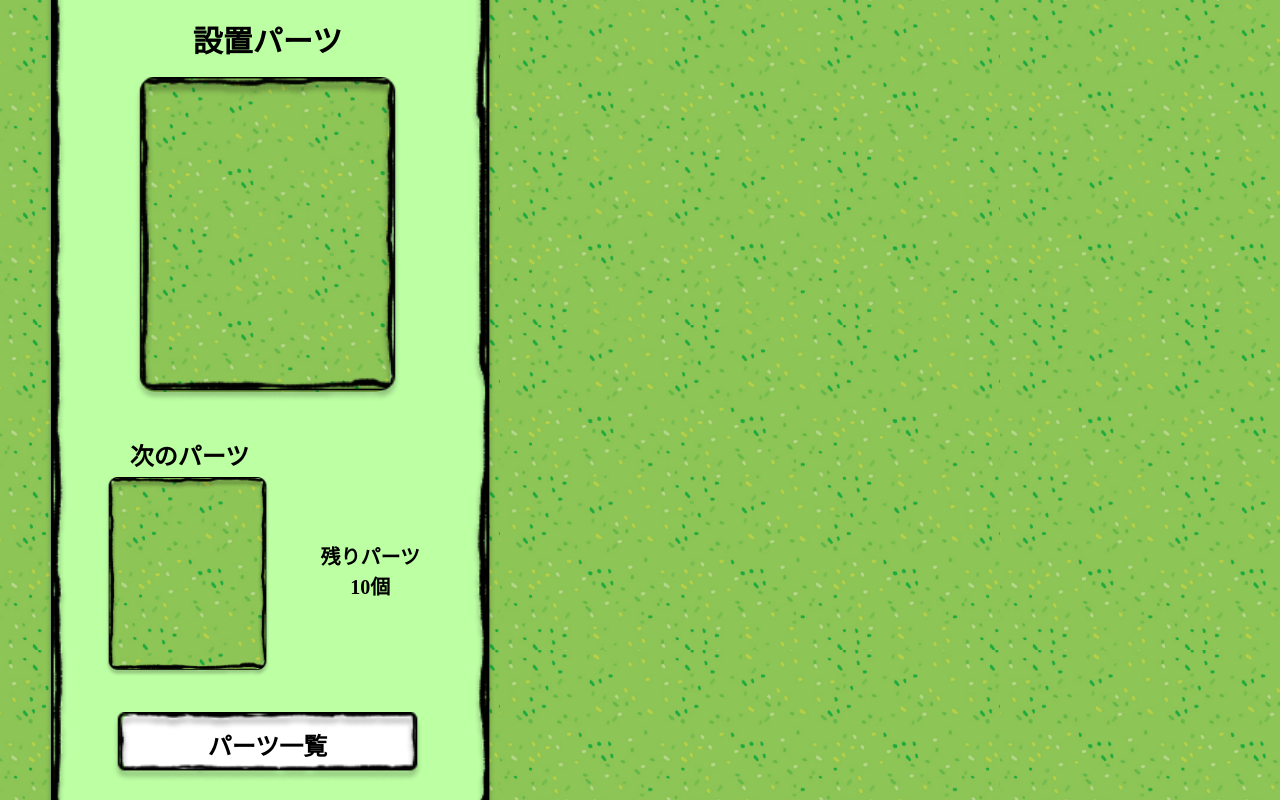
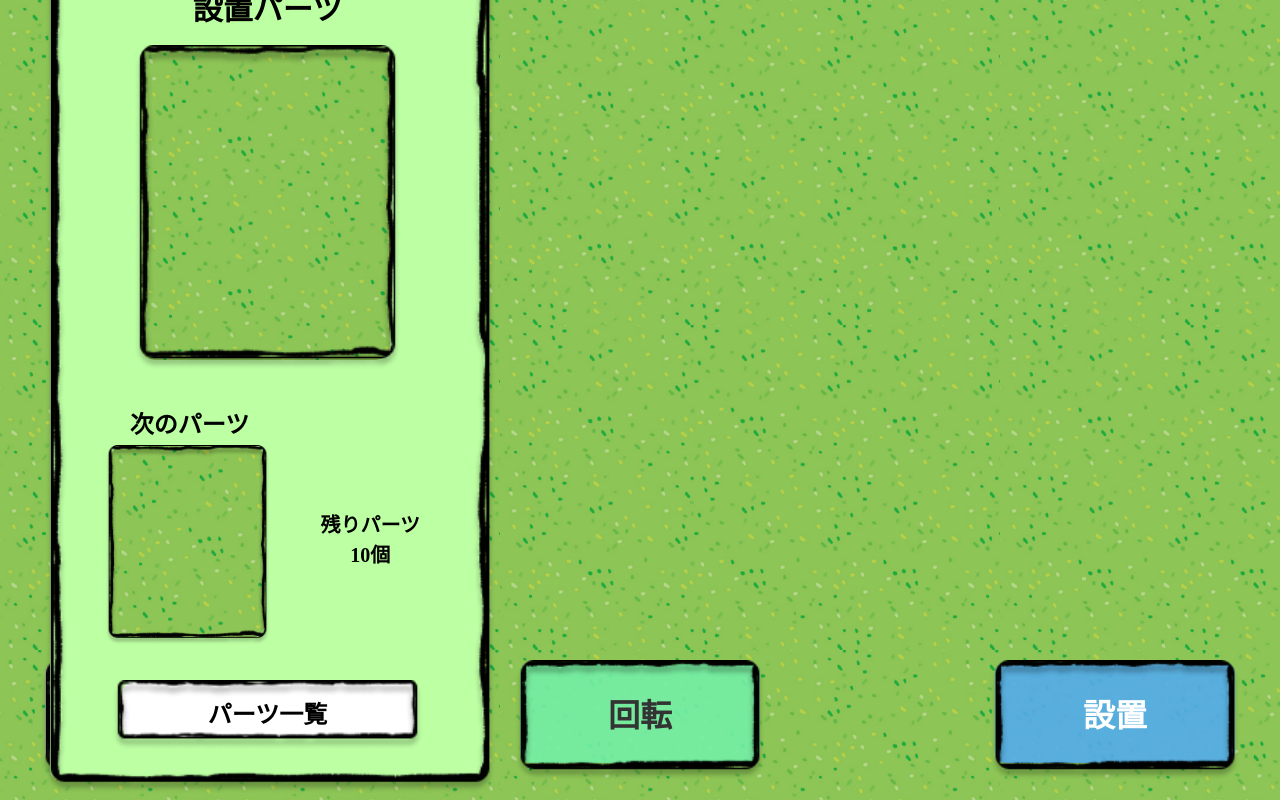
Before and after one commit to kc3hack/2025_1, a Next.js app in the folder frontend/: page /edit in a window 1280 px wide. Built offline with nearby package versions, Linux system fonts and the light colour scheme.

Commit message:
リタイア、回転、設置ボタンを作成、コンポーネントに分割

```diff
--- a/frontend/src/app/components/EditPartsMenu.module.css
+++ b/frontend/src/app/components/edit/EditPartsMenu.module.css
@@ -1,7 +1,7 @@
 .editMenuContainer {
     position: fixed;
     left: 45px;
-    top: 50%;
+    top: 46%;
     transform: translateY(-50%);
     width: 450px;
     height: 850px;
--- /dev/null
+++ b/frontend/src/app/components/edit/NextButton.module.css
@@ -0,0 +1,61 @@
+.button {
+    position: relative;
+    height: 120px;
+    width: 250px;
+}
+
+.left {
+    margin-left: 40px;
+}
+
+.right {
+    margin-right: 40px;
+}
+
+.buttonInner {
+    position: absolute;
+    top: 0;
+    left: 0;
+    width: 100%;
+    height: 100%;
+    background-image: url('/frame/nextButton.png');
+    background-size: 250px 120px;
+    background-position: center;
+    background-repeat: no-repeat;
+    z-index: 2;
+}
+
+.buttonContainer {
+    position: absolute;
+    top: 3px;
+    left: 5px;
+    width: calc(100% - 10px);
+    height: calc(100% - 20px);
+    display: flex;
+    justify-content: center;
+    align-items: center;
+    z-index: 1;
+    border-radius: 10px;
+}
+
+.buttonText {
+    font-size: 32px;
+    font-weight: bold;
+    color: #333;
+}
+
+.retire .buttonContainer {
+    background-color: rgba(255, 255, 255, 0.9);
+}
+
+.rotate .buttonContainer {
+    background-color: rgba(116, 239, 167, 0.9);
+}
+
+.place .buttonContainer {
+    background-color: rgba(83, 171, 237, 0.9);
+}
+
+.place .buttonText {
+    color: white;
+}
--- /dev/null
+++ b/frontend/src/app/components/edit/NextButton.tsx
@@ -0,0 +1,23 @@
+import styles from './NextButton.module.css'
+
+type ButtonPosition = 'left' | 'center' | 'right'
+type ButtonType = 'retire' | 'rotate' | 'place'
+
+interface NextButtonProps {
+    type: ButtonType
+    position: ButtonPosition
+    text: string
+}
+
+export default function NextButton({ type, position, text }: NextButtonProps) {
+    const buttonClass = `${styles.button} ${styles[type]} ${styles[position]}`
+
+    return (
+        <div className={buttonClass}>
+            <div className={styles.buttonInner}></div>
+            <div className={styles.buttonContainer}>
+                <span className={styles.buttonText}>{text}</span>
+            </div>
+        </div>
+    )
+}
--- a/frontend/src/app/edit/page.tsx
+++ b/frontend/src/app/edit/page.tsx
@@ -1,10 +1,16 @@
+import EditPartsMenu from '../components/edit/EditPartsMenu'
+import NextButton from '../components/edit/NextButton'
 import styles from './styles.module.css'
-import EditPartsMenu from '../components/EditPartsMenu'
 
 export default function EditPage() {
     return (
         <div className={styles.container}>
             <EditPartsMenu />
+            <div className={styles.buttonGroup}>
+                <NextButton type="retire" position="left" text="リタイア" />
+                <NextButton type="rotate" position="center" text="回転" />
+                <NextButton type="place" position="right" text="設置" />
+            </div>
         </div>
     )
 }
--- a/frontend/src/app/edit/styles.module.css
+++ b/frontend/src/app/edit/styles.module.css
@@ -8,3 +8,12 @@
     flex-direction: column;
     align-items: center;
 }
+
+.buttonGroup {
+    position: fixed;
+    bottom: 20px;
+    width: 100%;
+    display: flex;
+    justify-content: space-between;
+    padding: 0 120px;
+}
```
Also changed, not shown: frontend/src/app/components/edit/EditPartsMenu.tsx (renamed from frontend/src/app/components/EditPartsMenu.tsx).
